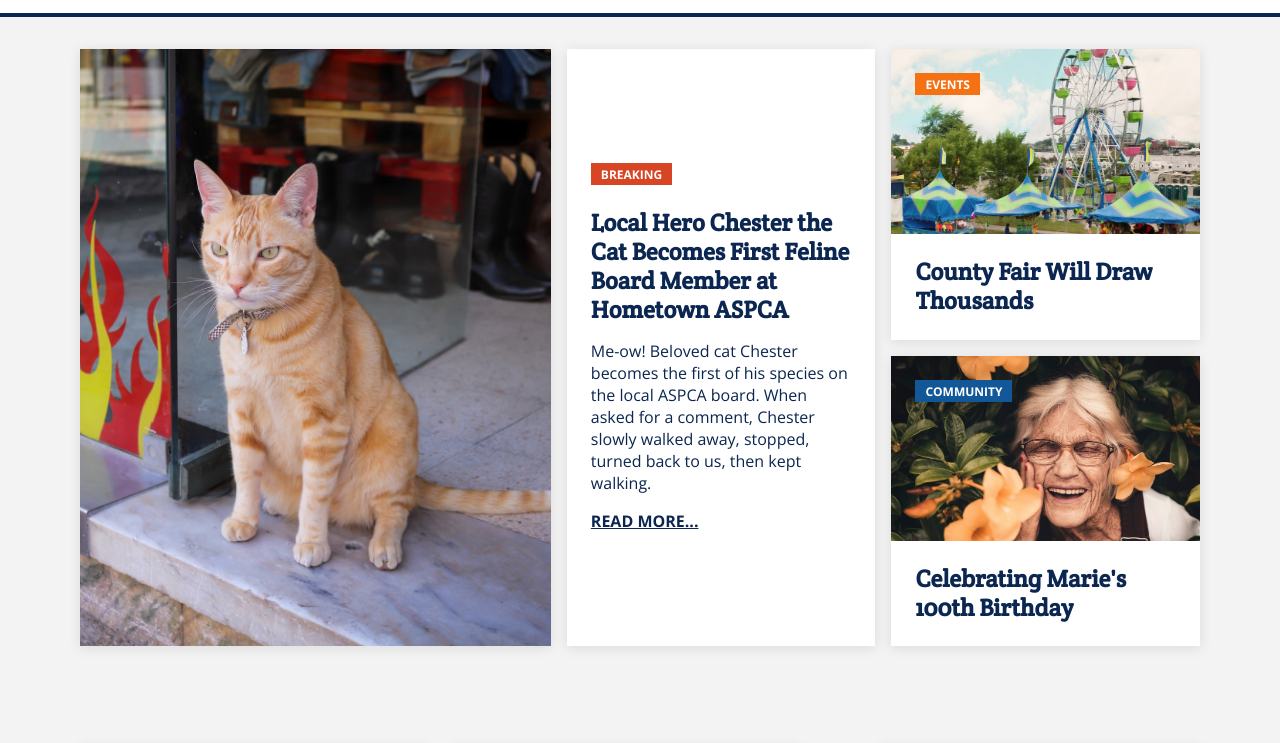
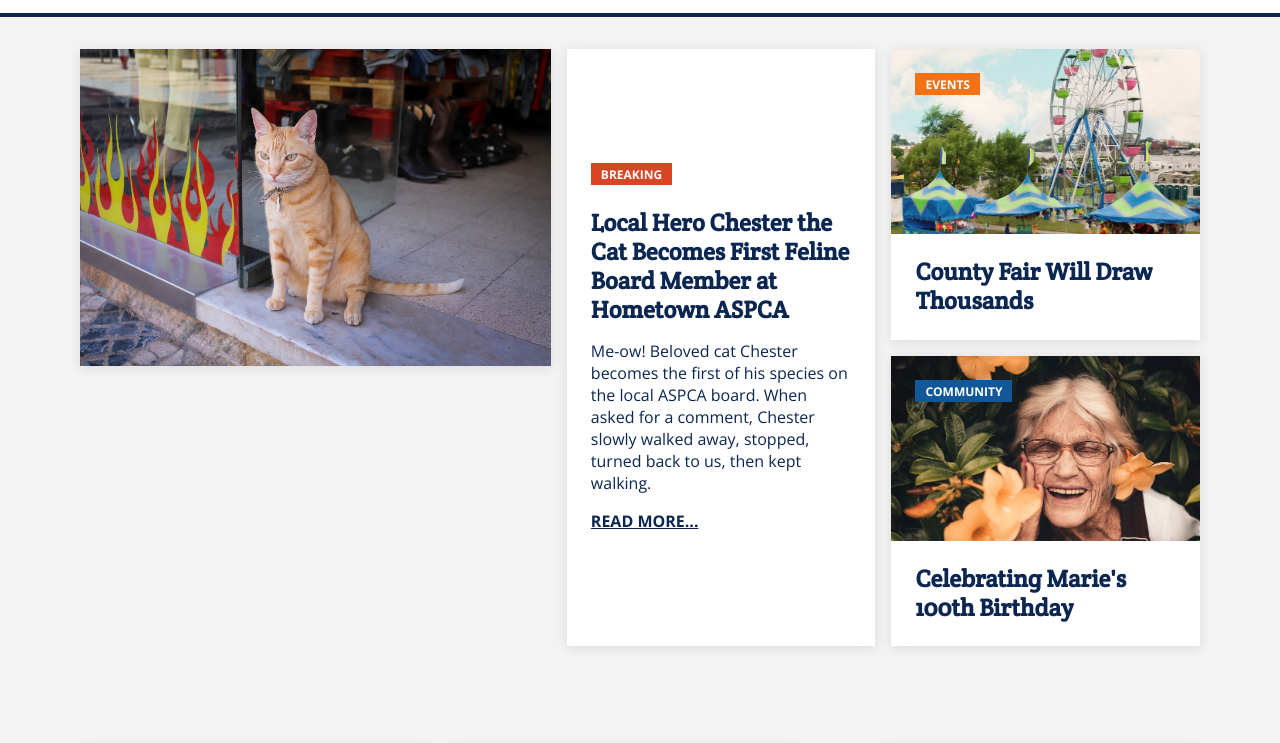
Before and after one commit to twosavoie/Hometown_News_Website, a website: page index.html in a window 1280 px wide. Shown: the part 45-788 px from the top of the page. Drawn offline with nearby package versions, Linux system fonts and the light colour scheme.

Commit message:
Update style.css
Removed 100% height from .headliner-one__img for mobile and tablet views

```diff
--- a/style.css
+++ b/style.css
@@ -151,9 +151,15 @@ body {
 
 .headliner-one__img {
   width: 100%;
-  height: 100%;
+ /* height: 100%; */
   object-fit: cover;
   box-shadow: 0 2px 12px rgba(0, 0, 0, 0.1);
+}
+
+@media (min-width: 1024px) {
+  .headliner-one__img {
+  /*height: 100%;*/
+  }
 }
 
 .headliner-one__info {
```
